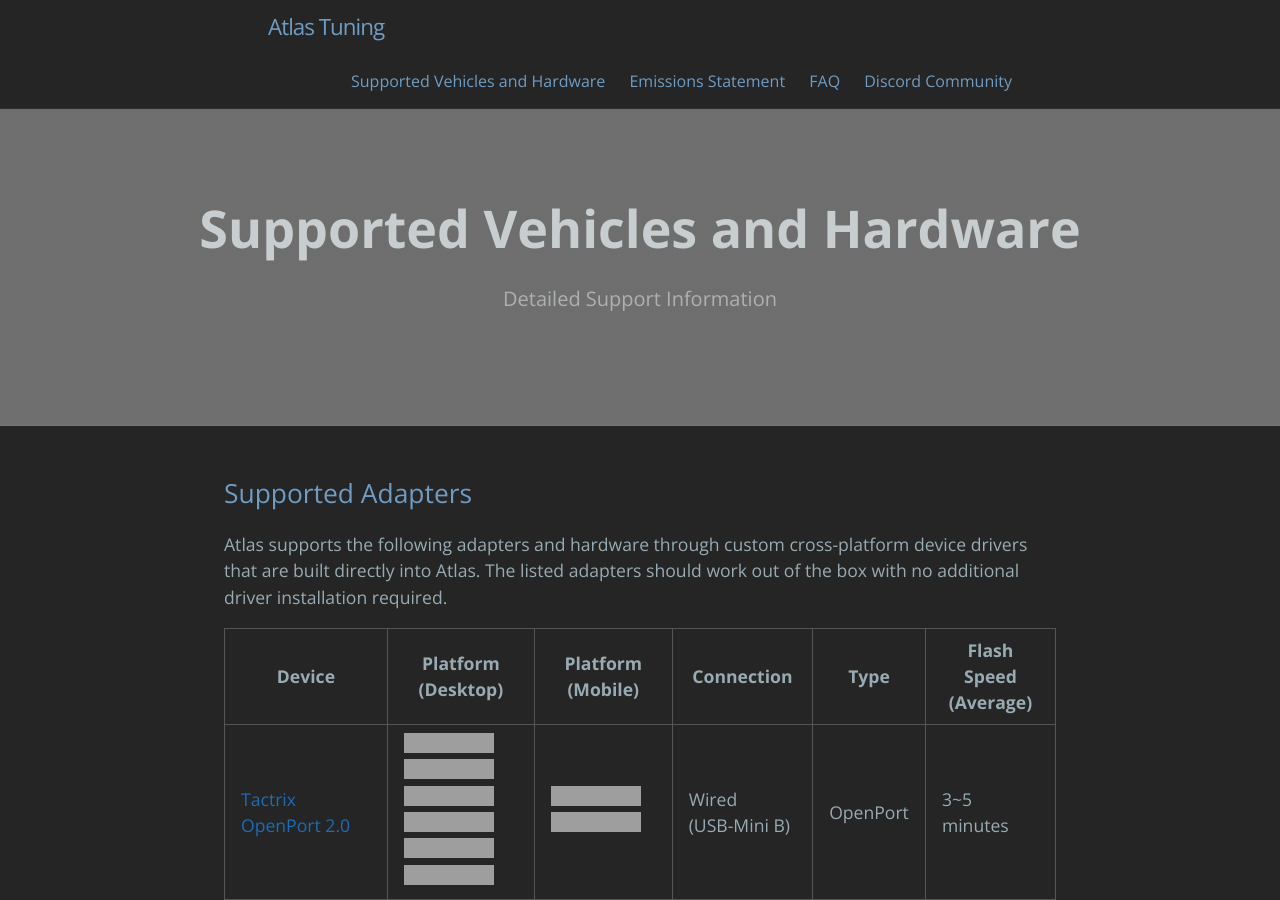
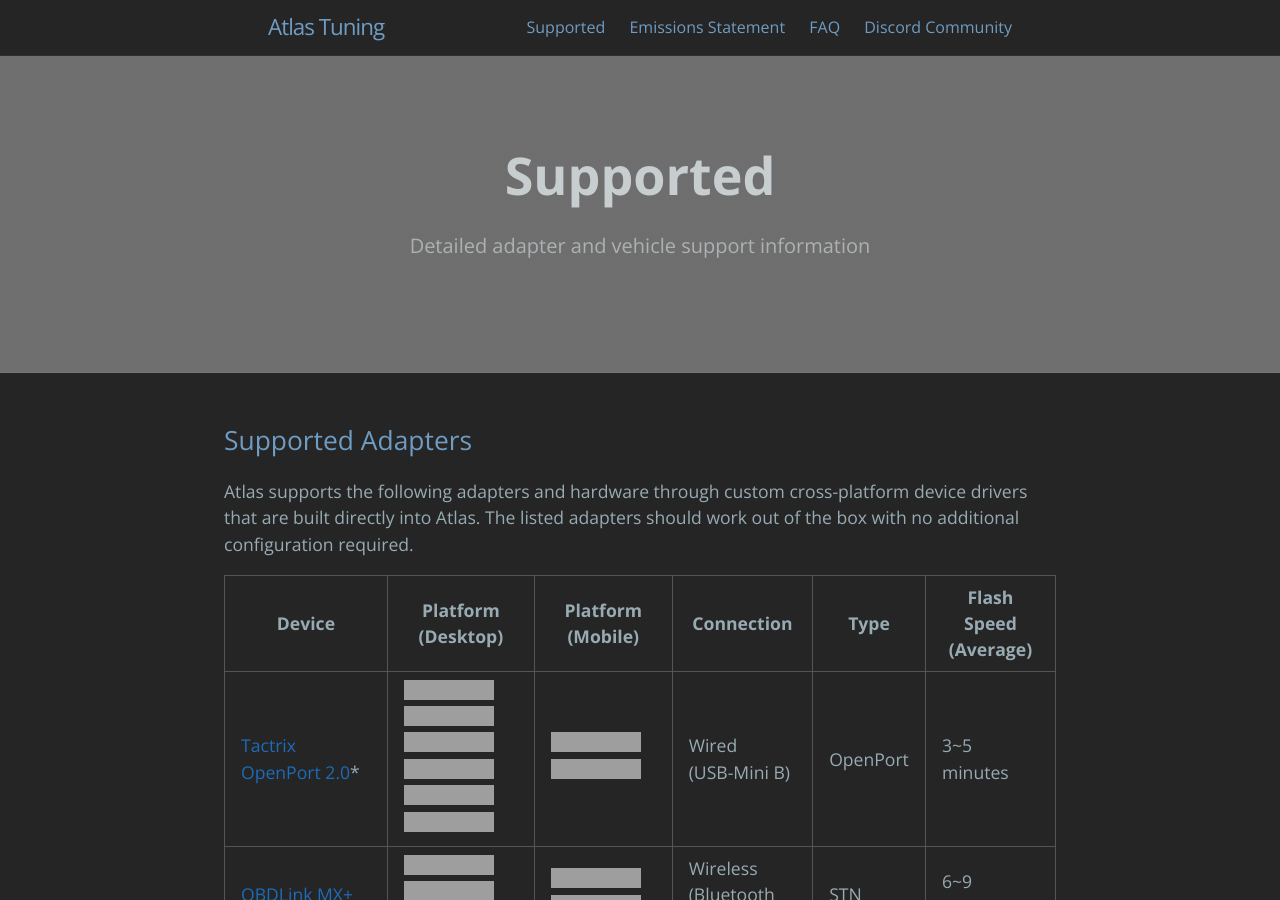
Before and after one commit to atlas-tuning/atlas-public, a Jekyll site: the page built from docs/support.md, in a window 1280 px wide and 900 px high. Built offline with Jekyll 4.4.1, drawn with Linux system fonts in a browser that asks for light colours; some of the changed text lies outside the part shown; grey boxes are pictures that could not be loaded.

Commit message:
Update support page

```diff
--- a/docs/support.md
+++ b/docs/support.md
@@ -1,7 +1,7 @@
 ---
 layout: page
-title: Supported Vehicles and Hardware
-tagline: Detailed Support Information
+title: Supported
+tagline: Detailed adapter and vehicle support information
 permalink: /support.html
 ref: support
 order: 1
@@ -9,17 +9,16 @@
 
 ## Supported Adapters
 
-Atlas supports the following adapters and hardware through custom cross-platform device drivers that are built directly into Atlas. The listed adapters should work out of the box with no additional driver installation required.
+Atlas supports the following adapters and hardware through custom cross-platform device drivers that are built directly into Atlas. The listed adapters should work out of the box with no additional configuration required.
 
 | Device               | Platform (Desktop) | Platform (Mobile) | Connection | Type | Flash Speed<br>(Average) |
 |----------------------|--------------------|-------------------|------------|------|--------------------------|
-| [Tactrix OpenPort 2.0](https://www.tactrix.com/index.php?page=shop.product_details&flypage=flypage.tpl&product_id=17&category_id=6&option=com_virtuemart&Itemid=53&redirected=1&Itemid=53) | ![Supported](https://badgen.net/badge/icon/Supported?icon=windows&label=Windows&color=green)<br>![Supported](https://badgen.net/badge/icon/Supported?icon=apple&label=Mac%20OS%20X&color=green)<br>![Supported](https://badgen.net/badge/icon/Supported?icon=terminal&label=Linux/SteamOS&color=green)<br>![Supported](https://badgen.net/badge/icon/Supported?icon=terminal&label=Linux/Ubuntu&color=green)<br>![Supported](https://badgen.net/badge/icon/Supported?icon=terminal&label=Linux/Debian&color=green)<br>![Supported](https://badgen.net/badge/icon/Supported?icon=terminal&label=Linux/Arch&color=green) | ![In Progress](https://badgen.net/badge/icon/In%20Progress?icon=googleplay&label=Android&color=blue)<br>![Unsupported](https://badgen.net/badge/icon/Unsupported?icon=apple&label=iOS&color=red) | Wired<br>(USB-Mini B) | OpenPort | 3~5 minutes |
+| [Tactrix OpenPort 2.0](https://www.tactrix.com/index.php?page=shop.product_details&flypage=flypage.tpl&product_id=17&category_id=6&option=com_virtuemart&Itemid=53&redirected=1&Itemid=53)* | ![Supported](https://badgen.net/badge/icon/Supported?icon=windows&label=Windows&color=green)<br>![Supported](https://badgen.net/badge/icon/Supported?icon=apple&label=Mac%20OS%20X&color=green)<br>![Supported](https://badgen.net/badge/icon/Supported?icon=terminal&label=Linux/SteamOS&color=green)<br>![Supported](https://badgen.net/badge/icon/Supported?icon=terminal&label=Linux/Ubuntu&color=green)<br>![Supported](https://badgen.net/badge/icon/Supported?icon=terminal&label=Linux/Debian&color=green)<br>![Supported](https://badgen.net/badge/icon/Supported?icon=terminal&label=Linux/Arch&color=green) | ![In Progress](https://badgen.net/badge/icon/In%20Progress?icon=googleplay&label=Android&color=blue)<br>![Unsupported](https://badgen.net/badge/icon/Unsupported?icon=apple&label=iOS&color=red) | Wired<br>(USB-Mini B) | OpenPort | 3~5 minutes |
 | [OBDLink MX+](https://www.obdlink.com/products/obdlink-mxp/) | ![Supported](https://badgen.net/badge/icon/Supported?icon=windows&label=Windows&color=green)<br>![Supported](https://badgen.net/badge/icon/Supported?icon=apple&label=Mac%20OS%20X&color=green)<br>![Supported](https://badgen.net/badge/icon/Supported?icon=terminal&label=Linux/SteamOS&color=green) | ![In Progress](https://badgen.net/badge/icon/In%20Progress?icon=googleplay&label=Android&color=blue)<br>![In Progress](https://badgen.net/badge/icon/In%20Progress?icon=apple&label=iOS&color=blue) | Wireless<br>(Bluetooth 3.0) | STN | 6~9 minutes |
 | [OBDLink LX](https://www.obdlink.com/products/obdlink-lx/) | ![Supported](https://badgen.net/badge/icon/Supported?icon=windows&label=Windows&color=green)<br>![Testing](https://badgen.net/badge/icon/Testing?icon=apple&label=Mac%20OS%20X&color=purple)<br>![Supported](https://badgen.net/badge/icon/Supported?icon=terminal&label=Linux/SteamOS&color=green) | ![In Progress](https://badgen.net/badge/icon/In%20Progress?icon=googleplay&label=Android&color=blue)<br>![In Progress](https://badgen.net/badge/icon/In%20Progress?icon=apple&label=iOS&color=blue) | Wireless<br>(Bluetooth 3.0) | STN | 10~11 minutes |
 | [OBDLink EX](https://www.obdlink.com/products/obdlink-ex/) | ![Supported](https://badgen.net/badge/icon/Supported?icon=windows&label=Windows&color=green)<br>![Testing](https://badgen.net/badge/icon/Testing?icon=apple&label=Mac%20OS%20X&color=purple)<br>![Supported](https://badgen.net/badge/icon/Supported?icon=terminal&label=Linux/SteamOS&color=green) | ![In Progress](https://badgen.net/badge/icon/In%20Progress?icon=googleplay&label=Android&color=blue)<br>![Unsupported](https://badgen.net/badge/icon/Unsupported?icon=apple&label=iOS&color=red) | Wired<br>(USB-A) | STN | 6~9 minutes |
 | [OBDLink SX](https://www.obdlink.com/products/obdlink-sx/) | ![Supported](https://badgen.net/badge/icon/Supported?icon=windows&label=Windows&color=green)<br>![Testing](https://badgen.net/badge/icon/Testing?icon=apple&label=Mac%20OS%20X&color=purple)<br>![Supported](https://badgen.net/badge/icon/Supported?icon=terminal&label=Linux/SteamOS&color=green) | ![In Progress](https://badgen.net/badge/icon/In%20Progress?icon=googleplay&label=Android&color=blue)<br>![Unsupported](https://badgen.net/badge/icon/Unsupported?icon=apple&label=iOS&color=red) | Wired<br>(USB-A) | STN | 6~9 minutes |
 | [Veepeak OBDCheck BLE+](https://www.amazon.com/dp/B076XVQMVS) | ![Testing](https://badgen.net/badge/icon/Testing?icon=windows&label=Windows&color=purple)<br>![Supported](https://badgen.net/badge/icon/Supported?icon=apple&label=Mac%20OS%20X&color=green)<br>![Testing](https://badgen.net/badge/icon/Testing?icon=terminal&label=Linux/SteamOS&color=purple) | ![In Progress](https://badgen.net/badge/icon/In%20Progress?icon=googleplay&label=Android&color=blue)<br>![In Progress](https://badgen.net/badge/icon/In%20Progress?icon=apple&label=iOS&color=blue) | Wireless<br>(Bluetooth LE) | ELM327 | 30~60 minutes |
-
 
 Atlas is always interested in expanding support to new adapters and hardware. If you have a device you'd like to see supported and isn't listed here, please check our current [hardware requests](https://github.com/atlas-tuning/atlas-public/labels/hardware%20request) on GitHub and see if a ticket already exists for the device in question. If one doesn't exist yet, consider opening a new [adapter or hardware request](https://github.com/atlas-tuning/atlas-public/issues/new?labels=hardware%20request&template=adapter_request.md&title=).
 
@@ -38,16 +37,6 @@
 | Toyota | NXP-based | 2022+     | ![Planned](https://badgen.net/badge/icon/Planned?label=5/6MT&color=purple)<br>![Planned](https://badgen.net/badge/icon/Planned?label=Auto&color=purple) |
 | Honda  | NXP-based | 2022+     | ![Planned](https://badgen.net/badge/icon/Planned?label=5/6MT&color=purple)<br>![Planned](https://badgen.net/badge/icon/Planned?label=Auto&color=purple) |
 
-
-## Supported Maps
-
-If a map area is supported, that does not mean it is complete, but that it is exposed well enough to tune for common applications such as confidently adding more horsepower, modifying your idle, gear ranges, etc.
-
-| Family     | Ignition | Airflow  | Fueling     | Idle     | Gear     |
-|------------|----------|----------|-------------|----------|----------|
-| Subaru WRX | ![Supported](https://badgen.net/badge/color/Supported/green?label=) | ![Supported](https://badgen.net/badge/color/Supported/green?label=) | ![In Progress](https://badgen.net/badge/color/In%20Progress/blue?label=) | ![Supported](https://badgen.net/badge/color/Supported/green?label=) | ![Supported](https://badgen.net/badge/color/Supported/green?label=) |
-| Subaru BRZ<br>Toyota GR86 | ![Planned](https://badgen.net/badge/color/Planned/purple?label=) | ![Planned](https://badgen.net/badge/color/Planned/purple?label=) | ![Planned](https://badgen.net/badge/color/Planned/purple?label=) | ![Planned](https://badgen.net/badge/color/Planned/purple?label=) | ![Planned](https://badgen.net/badge/color/Planned/purple?label=) |
-
 ## Issues/Troubleshooting
 
 Atlas is a relatively new software project, and while we strive to provide an easy to use and trouble-free product, errors may still arise. In this event, users are urged to check our currently [known issues](https://github.com/atlas-tuning/atlas/labels/bug). If this is a new issue, please [open a support ticket](https://github.com/atlas-tuning/atlas-public/issues/new?labels=bug&template=bug_report.md) on our GitHub or drop by the [Atlas Community on Discord](https://atlasopensource.org/discord.html).
```
